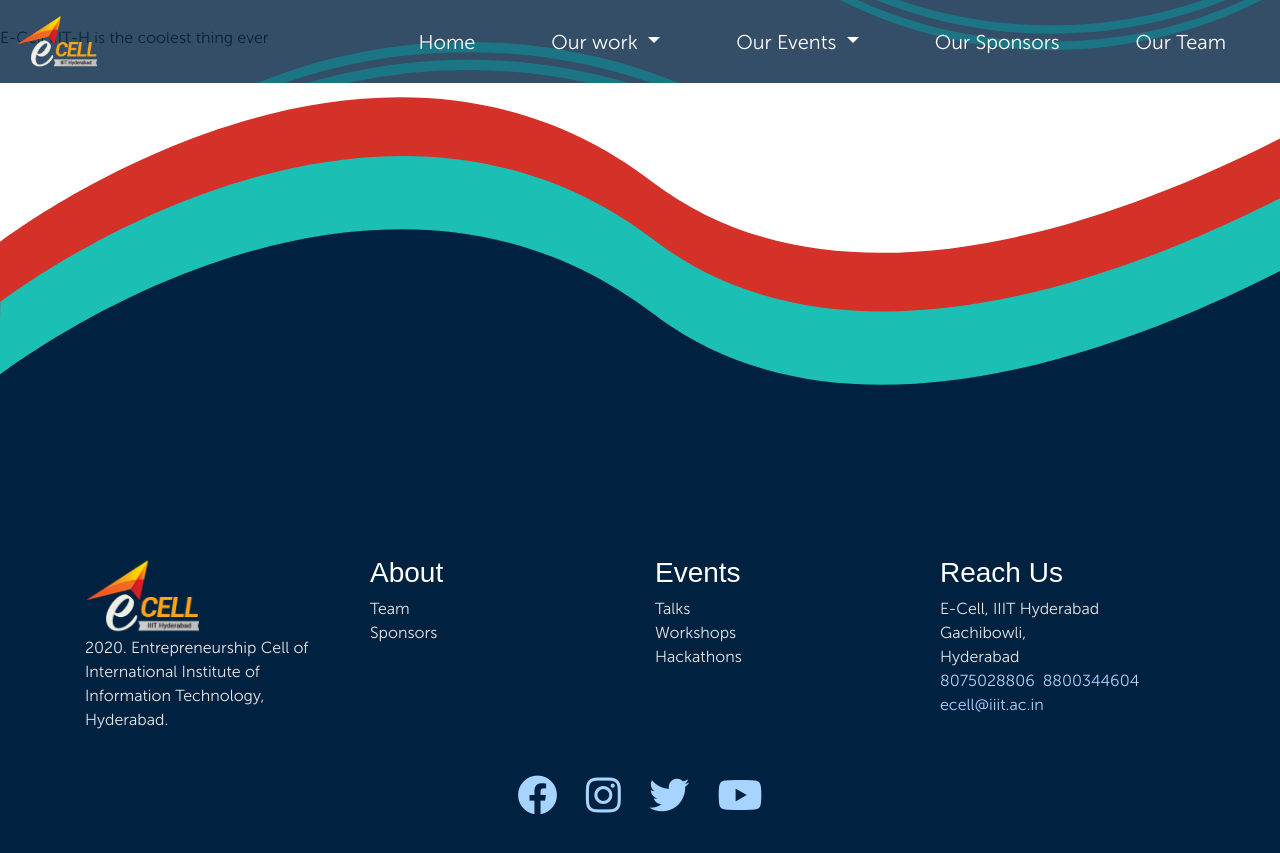
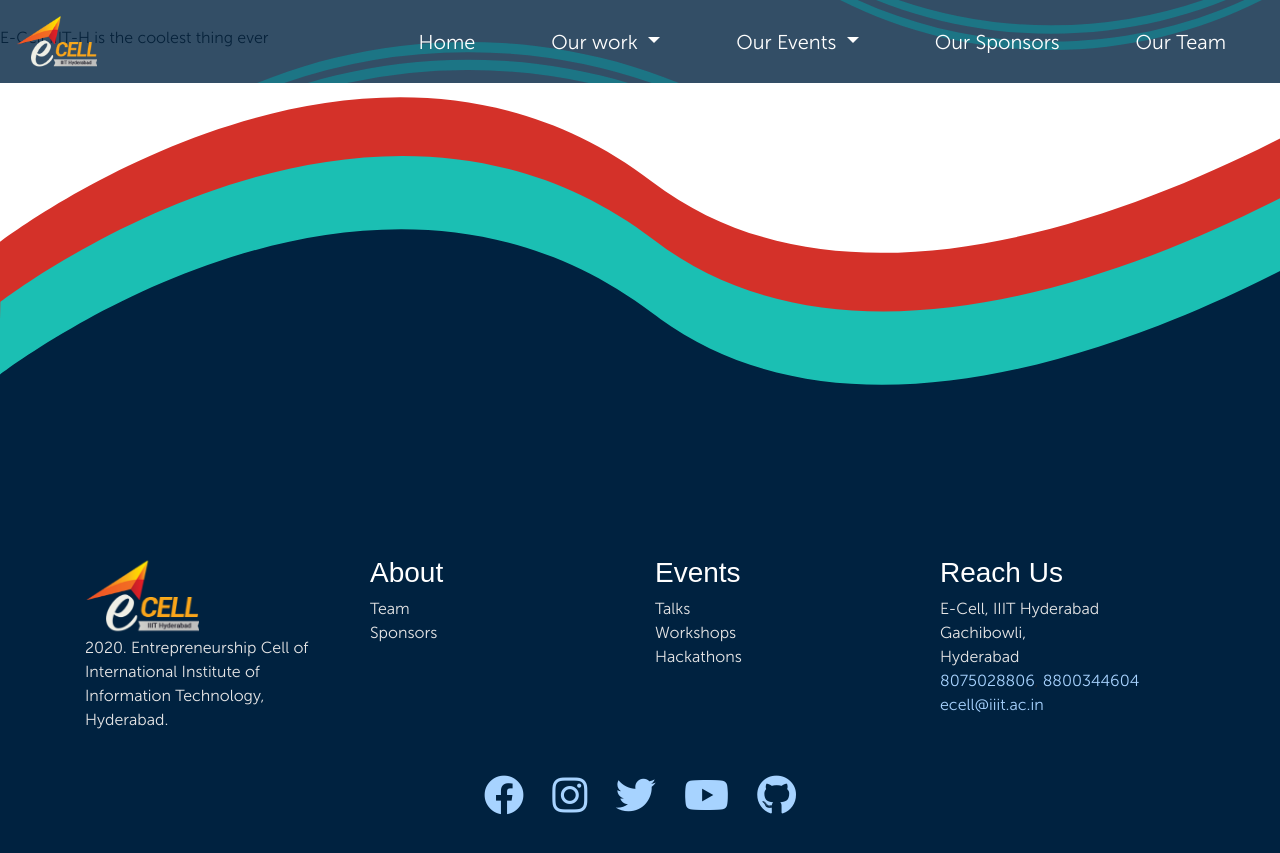
Before and after one commit to IIIT-ECell/website_2019, a Jekyll site: the page built from about.md, in a window 1280 px wide and 900 px high, scrolled down 190 px. Shown: the top 853 px of the window. Built offline with Jekyll 4.4.1, drawn with Linux system fonts in a browser that asks for light colours; nearby versions of some CDN libraries; some web fonts are replaced.

Commit message:
Misc Fixes 3.0

```diff
--- a/_includes/footer.html
+++ b/_includes/footer.html
@@ -84,6 +84,7 @@
                         <li class="list-inline-item p-2"><a href="https://www.instagram.com/ecell_iiith/" target="_blank"><h1><i class="fab fa-instagram"></i></h1></a></li>
                         <li class="list-inline-item p-2"><a href="https://twitter.com/ecell_iiithyd" target="_blank"><h1><i class="fab fa-twitter"></i></h1></a></li>
                         <li class="list-inline-item p-2"><a href="https://www.youtube.com/channel/UCE8mniuxsSH_SVYTmKWxtfA" target="_blank"><h1><i class="fab fa-youtube"></i></h1></a></li>
+                        <li class="list-inline-item p-2"><a href="https://github.com/IIIT-ECell" target="_blank"><h1><i class="fab fa-github"></i></h1></a></li>
                     </ul>
                 </div>
             </div>
--- a/_layouts/epoch.html
+++ b/_layouts/epoch.html
@@ -21,7 +21,7 @@
         </button>
         <div class="collapse navbar-collapse" id="navbarNavAltMarkup">
           <div class="navbar-nav ml-auto text-right">
-            <a class="nav-item nav-link pr-4" href="{{ site.baseurl }}/cworks/">C-Works</a>
+            <a class="nav-item nav-link pr-4" href="https://ecell.iiit.ac.in/cworks/">C-Works</a>
             <a class="nav-item nav-link pr-4" href="{{ site.baseurl }}/esummit">E-Summit</a>
             <a class="nav-item nav-link pr-4" href="{{ site.baseurl }}/startup-aid">Startup Aid</a>
           </div>
@@ -38,7 +38,7 @@
                 <div class="col-md-8 p-3 text-justify">
                     <h1>Startup Aid</h1>
                     <p>
-                        Always wanted to have your own start up? Here’s your chance.<br>E-Cell IIIT-H presents to you the first event in Epoch-Startup Aid. Startup Aid is a 4-sprint program aimed to help IIIT students polish raw ideas in their minds into something which they can take to an investor and probably convert the idea into a profitable startup. The program provides a golden opportunity to learn the different aspects of a startup and make connections with industry experts and entreprenurs.<br>Additionally, top three teams get a cash prize of 20K each.<br>For registration and further details: <a href="{{ site.baseurl }}/startup-aid">Click Here</a>
+                        Always wanted to have your own start up? Here’s your chance.<br>E-Cell IIIT-H presents to you the first event in Epoch-Startup Aid. Startup Aid is a 4-sprint program aimed to help IIIT students polish raw ideas in their minds into something which they can take to an investor and probably convert the idea into a profitable startup. The program provides a golden opportunity to learn the different aspects of a startup and make connections with industry experts and entreprenurs.<br>Additionally, top three teams get a cash prize of 20K each.<br>For registration and further details: <a style="color: cornflowerblue;" href="{{ site.baseurl }}/startup-aid">Click Here</a>
                     </p>
                 </div>
             </div>
```
Also changed, not shown: assets/imgs/logos/Walmart_logo.png (added).
